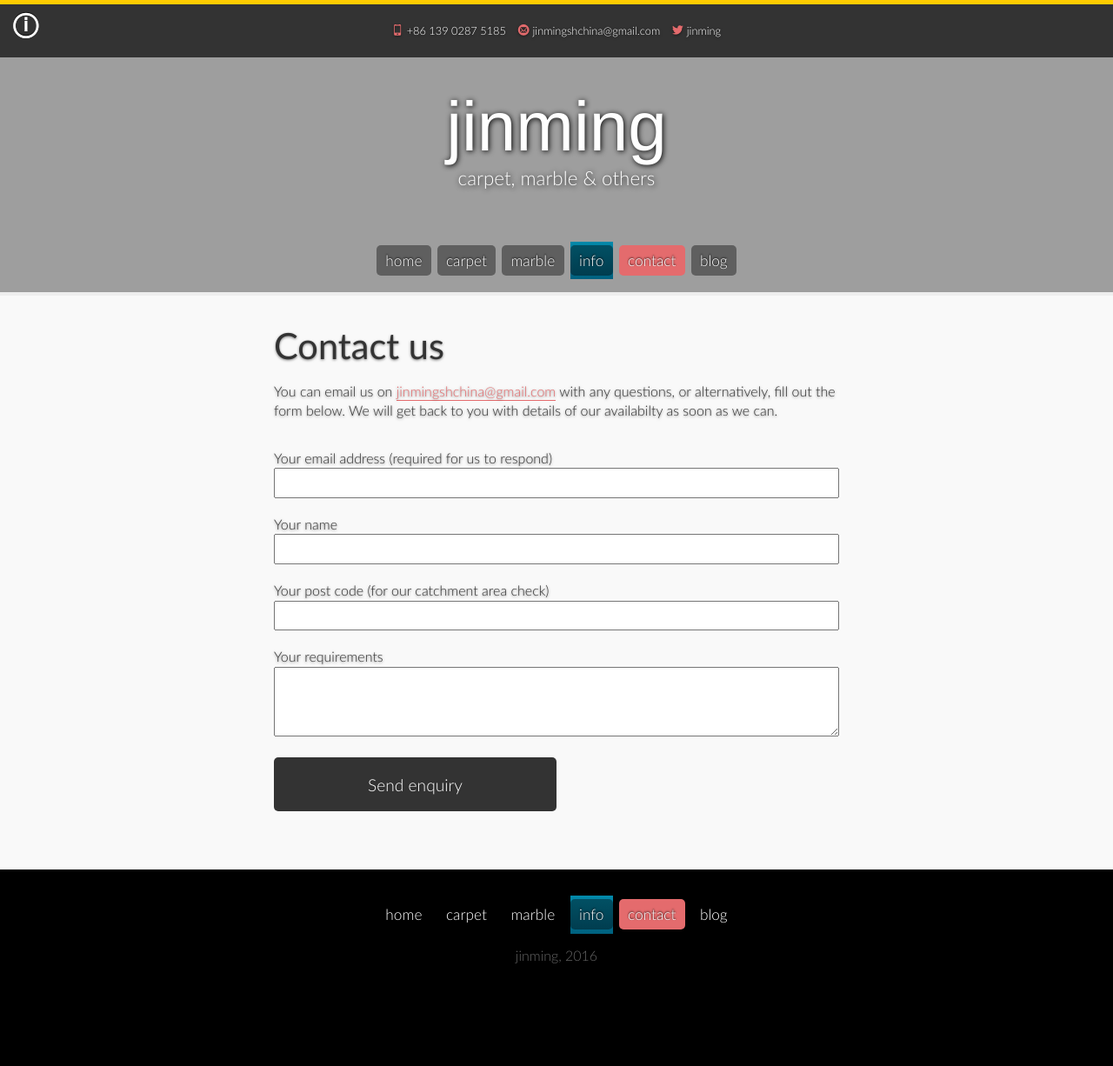
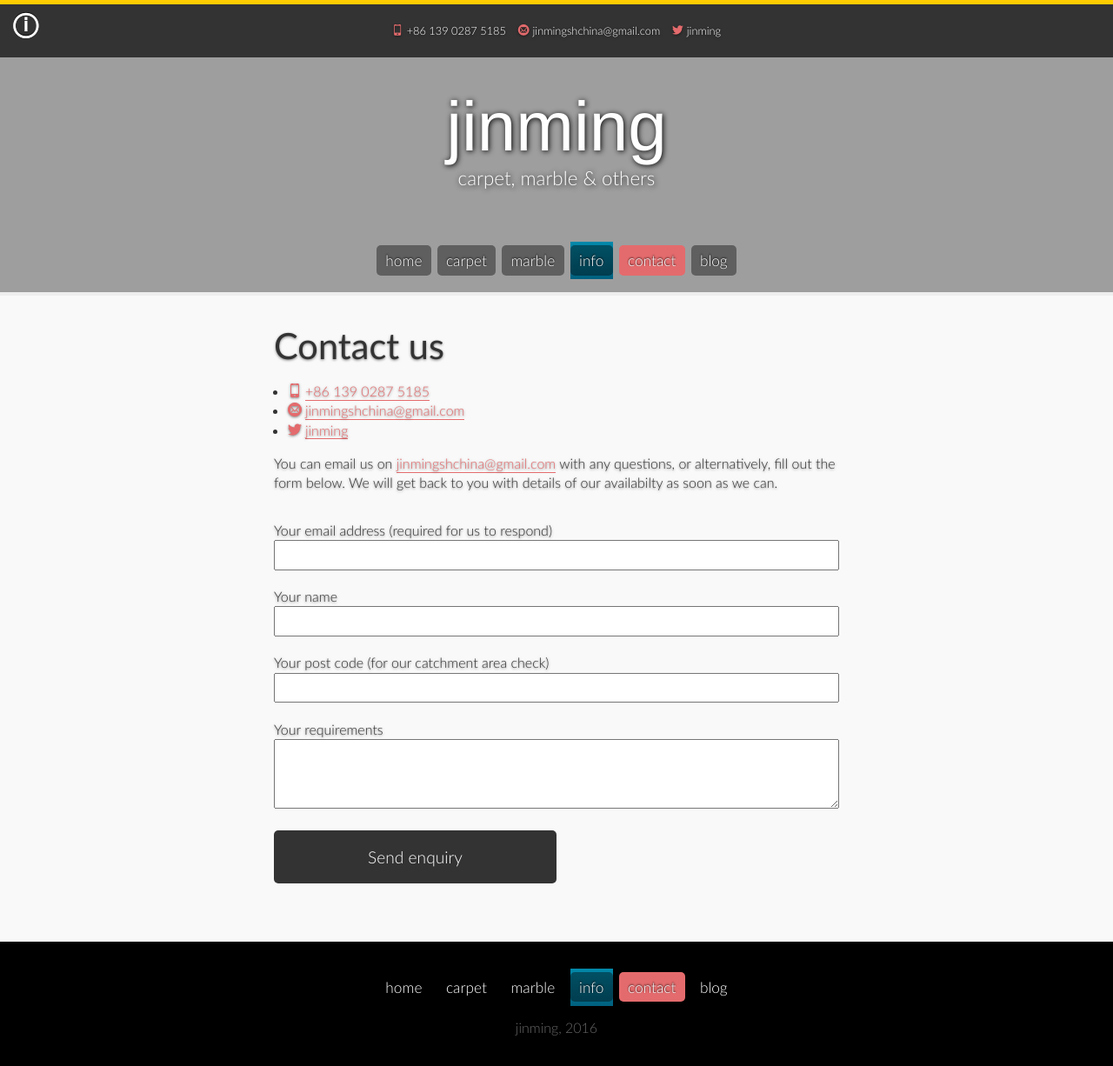
Before and after one commit to raptoravis/jinming, a Jekyll site: the page built from contact/index.html, in a window 1280 px wide. Shown: the whole page at 87% size. Built offline with Jekyll 4.4.1, drawn with Linux system fonts in a browser that asks for light colours; Markdown is read by kramdown in place of the engine named in the settings; before the commit the page ends 1142 px from its top, so only the background shows below that.

Commit message:
hide something on mobile

```diff
--- a/_includes/navigation.html
+++ b/_includes/navigation.html
@@ -1,10 +1,10 @@
 <ul class="nav nav-major">
-	<li class="home"><a href="{{site.url}}{{site.baseurl}}/">home</a></li>
+	<li class="home hide-on-mobiles"><a href="{{site.url}}{{site.baseurl}}/">home</a></li>
 	<li class="cats"><a href="{{site.url}}{{site.baseurl}}/carpet">carpet<a></li>
 	<li class="dogs"><a href="{{site.url}}{{site.baseurl}}/marble">marble</a></li>
 </ul>
 <ul class="nav nav-minor">
 	<li class="info"><a href="{{site.url}}{{site.baseurl}}/info">info</a></li>
 	<li class="contact"><a href="{{site.url}}{{site.baseurl}}/contact">contact</a></li>
-	<li class="blog"><a href="{{site.url}}{{site.baseurl}}/blog">blog</a></li>
+	<li class="blog hide-on-mobiles"><a href="{{site.url}}{{site.baseurl}}/blog">blog</a></li>
 </ul>
--- a/_layouts/default.html
+++ b/_layouts/default.html
@@ -25,7 +25,7 @@
   <body class="{{ page.pageclass }}">
   	 <div class="leader">
       <div class="container">
-        <ul class="contacts">
+        <ul class="contacts hide-on-mobiles">
           <li data-icon="&#x6d;"><a href="tel:008613902875185">+86 139 0287 5185</a></li>
           <li data-icon="&#x65;"><a href="mailto:jinmingshchina@gmail.com">jinmingshchina@gmail.com</a></li>
           <li data-icon="&#x74;"><a href="http://twitter.com/jinming">jinming</a></li>
--- a/contact/index.html
+++ b/contact/index.html
@@ -6,6 +6,13 @@
 
 
 <h1>Contact us</h1>
+<div class="container">
+  <ul class="contacts hide-on-mobiles">
+    <li data-icon="&#x6d;"><a href="tel:008613902875185">+86 139 0287 5185</a></li>
+    <li data-icon="&#x65;"><a href="mailto:jinmingshchina@gmail.com">jinmingshchina@gmail.com</a></li>
+    <li data-icon="&#x74;"><a href="http://twitter.com/jinming">jinming</a></li>
+  </ul>
+</div>
 <p>
   You can email us on <a href="mailto:jinmingshchina@gmail.com">jinmingshchina@gmail.com</a> with any questions, or alternatively, fill out the form below. We will get back to you with details of our availabilty as soon as we can.
 </p>
```
